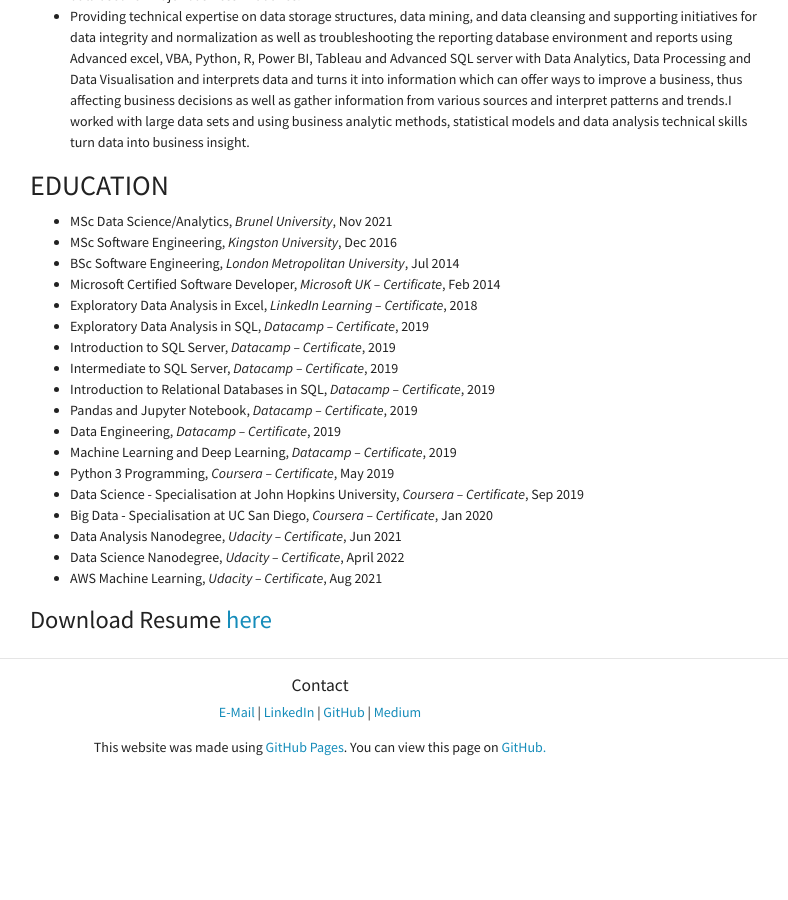
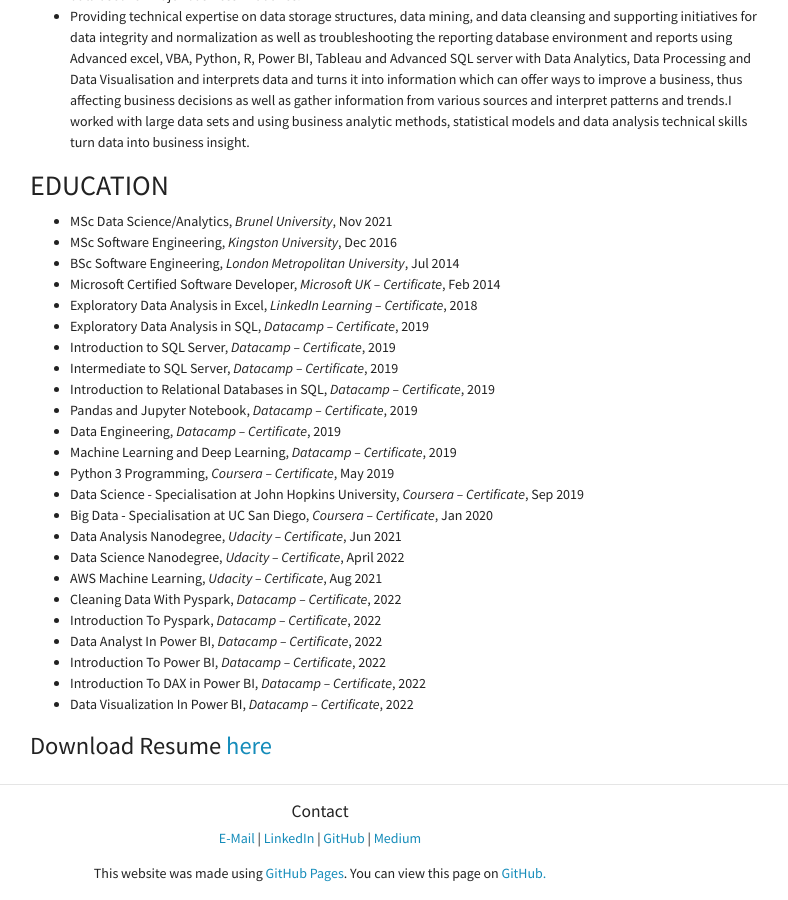
Before and after one commit to Abdishakury/abdishakury.github.io, a Jekyll site: the page built from Resume.md, in a window 1280 px wide and 900 px high, scrolled down 1833 px. Shown: the whole window, without its empty margins (340-1128 px from the left). Built offline with Jekyll 4.4.1, drawn with Linux system fonts in a browser that asks for light colours; nearby versions of some CDN libraries; our own code applies the rules of GitHub Pages for plain Markdown files; before the commit the page ends 2607 px from its top, so only the background shows below that.

Commit message:
Update Resume.md

```diff
--- a/Resume.md
+++ b/Resume.md
@@ -88,5 +88,11 @@
 - Data Analysis Nanodegree, *Udacity – Certificate*, Jun 2021
 - Data Science Nanodegree, *Udacity – Certificate*, April 2022
 - AWS Machine Learning, *Udacity – Certificate*, Aug 2021
+- Cleaning Data With Pyspark, *Datacamp – Certificate*, 2022
+- Introduction To Pyspark, *Datacamp – Certificate*, 2022
+- Data Analyst In Power BI, *Datacamp – Certificate*, 2022
+- Introduction To Power BI, *Datacamp – Certificate*, 2022
+- Introduction To DAX in Power BI, *Datacamp – Certificate*, 2022
+- Data Visualization In Power BI, *Datacamp – Certificate*, 2022
 
 ### Download Resume [here](https://github.com/Abdishakury/Portfolio/blob/main/Abdishakur_Yoonis_Resume.pdf)
```
